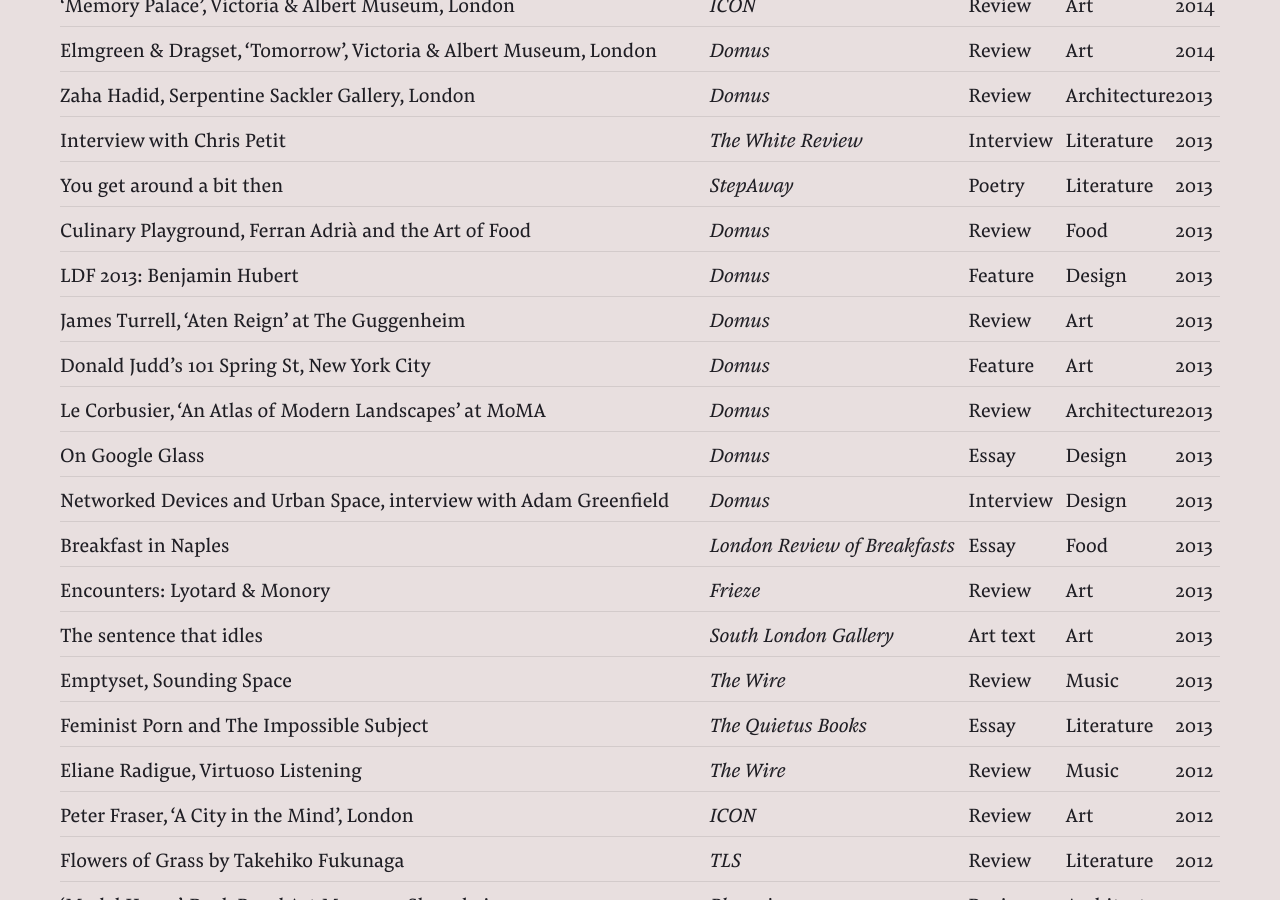
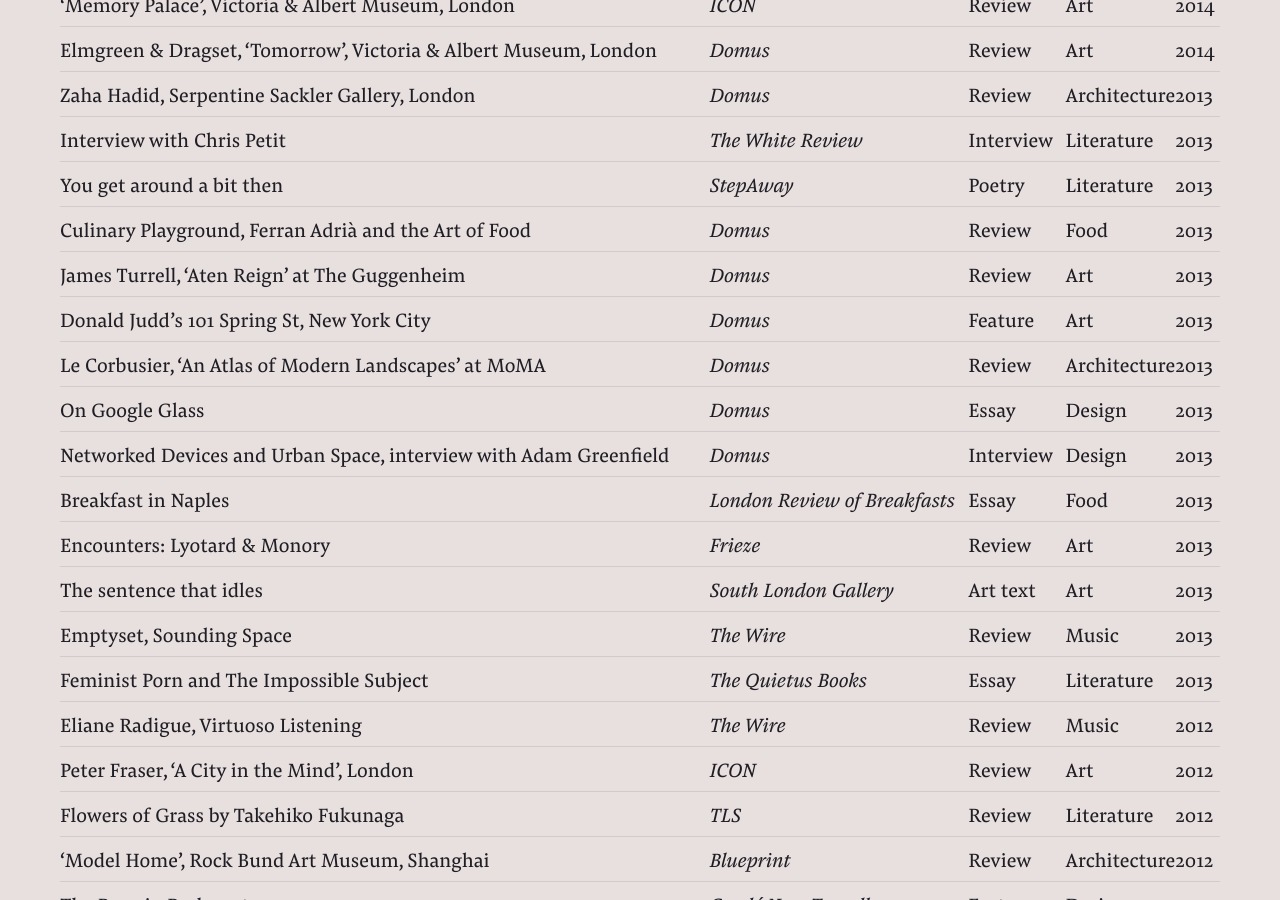
Before and after one commit to hg-site/hg-site.github.io, a Jekyll site: the page built from archive/index.markdown, in a window 1280 px wide and 900 px high, scrolled down 2080 px. Built offline with Jekyll 4.4.1, drawn with Linux system fonts in a browser that asks for light colours.

Commit message:
Updated Index

```diff
--- a/archive/index.markdown
+++ b/archive/index.markdown
@@ -387,19 +387,11 @@
 	<td class="year">2013</td>
 </tr>
 
-<tr data-href="http://www.domusweb.it/en/design/2013/09/13/ferran_adria_andtheartoffood.html">
+<tr data-href>
 	<td class="title">Culinary Playground, Ferran Adrià and the Art of Food</td>
 	<td class="publisher">Domus</td>
 	<td class="type">Review</td>
 	<td class="subject">Food</td>
-	<td class="year">2013</td>
-</tr>
-
-<tr data-href="http://www.domusweb.it/en/design/2013/10/08/ldf_2013_benjaminhubert.html">
-	<td class="title">LDF 2013: Benjamin Hubert</td>
-	<td class="publisher">Domus</td>
-	<td class="type">Feature</td>
-	<td class="subject">Design</td>
 	<td class="year">2013</td>
 </tr>
 
```
